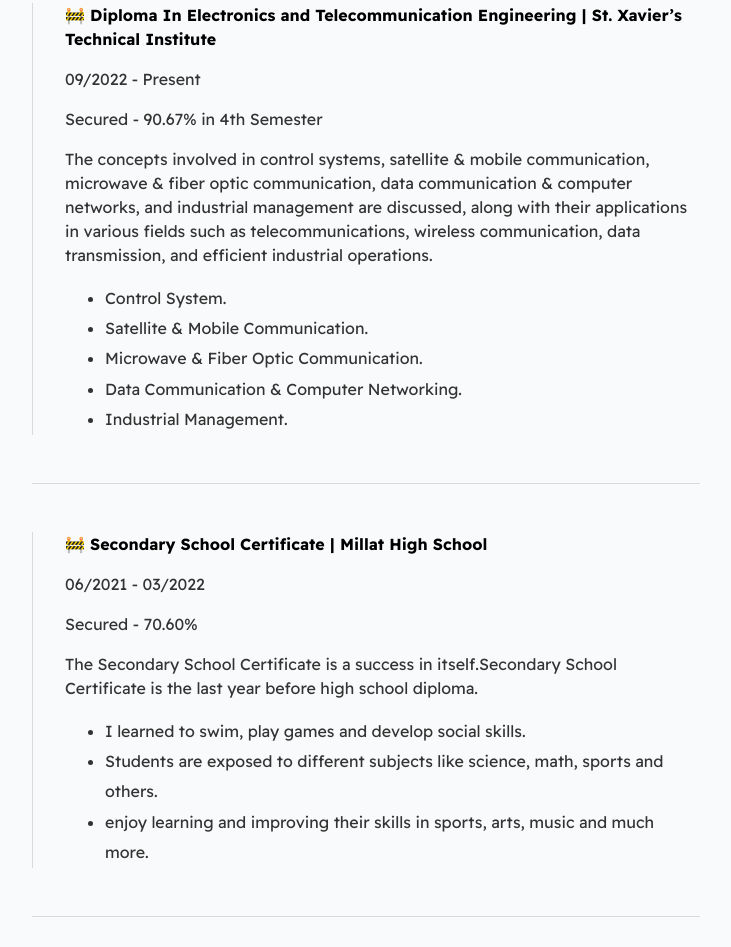
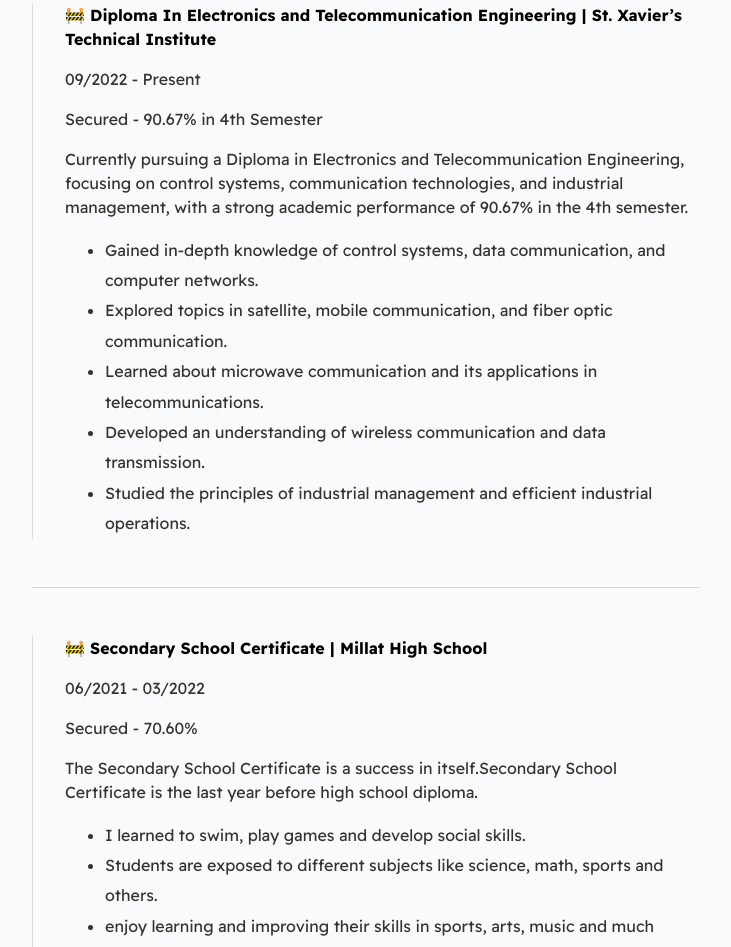
Before and after one commit to IAbdulHaadi/CV, a plain HTML site: page index.html in a window 1280 px wide. Shown: the part 901-1848 px from the top of the page, without its empty margins (274-1005 px from the left). Drawn offline with Linux system fonts and the light colour scheme.

Commit message:
index.html

```diff
--- a/index.html
+++ b/index.html
@@ -59,21 +59,19 @@
                 Institute</strong>
             <p>09/2022 - Present</p>
             <p>Secured - 90.67% in 4th Semester</p>
-            <p>The concepts involved in control systems, satellite & mobile communication,
-                microwave & fiber optic communication, data communication & computer networks,
-                and industrial management are discussed, along with their applications in various fields
-                such as telecommunications, wireless communication, data transmission,
-                and efficient industrial operations.</p>
+            <p>Currently pursuing a Diploma in Electronics and Telecommunication Engineering,
+                focusing on control systems, communication technologies, and industrial management,
+                with a strong academic performance of 90.67% in the 4th semester.</p>
             <ul>
-                <li>Control System.
+                <li>Gained in-depth knowledge of control systems, data communication, and computer networks.
                 </li>
-                <li>Satellite & Mobile Communication.
+                <li>Explored topics in satellite, mobile communication, and fiber optic communication.
                 </li>
-                <li>Microwave & Fiber Optic Communication.
+                <li>Learned about microwave communication and its applications in telecommunications.
                 </li>
-                <li>Data Communication & Computer Networking.
+                <li>Developed an understanding of wireless communication and data transmission.
                 </li>
-                <li>Industrial Management.</li>
+                <li>Studied the principles of industrial management and efficient industrial operations.</li>
 
             </ul>
         </div>
```
